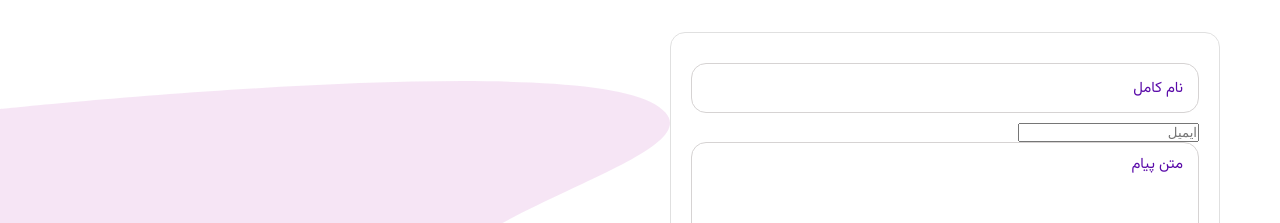
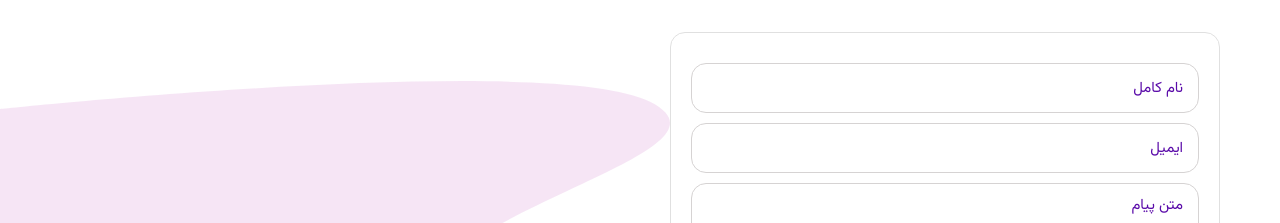
Before and after one commit to alimooo1/Sadrun_Project, a React (Vite) app in the folder sadrun-project/: page /landing in a window 1280 px wide. Shown: the part 4620-4843 px from the top of the page. Built offline with nearby package versions, Linux system fonts and the light colour scheme.

Commit message:
inputQA bug fixed

```diff
--- a/sadrun-project/src/components/Q&A/Form-Q&A/FormQA.jsx
+++ b/sadrun-project/src/components/Q&A/Form-Q&A/FormQA.jsx
@@ -5,7 +5,7 @@ function FormQA() {
   return (
     <div className={styles.formQA}>
       <input className={styles.inputQA} type="text" placeholder="نام کامل" />
-			<input className={styles.QA} type="email" placeholder="ایمیل" />
+      <input className={styles.inputQA} type="email" placeholder="ایمیل" />
       <textarea className={styles.textareaQA} placeholder="متن پیام" />
     </div>
   );
```
Lines whose indentation alone changed are shown as unchanged.
